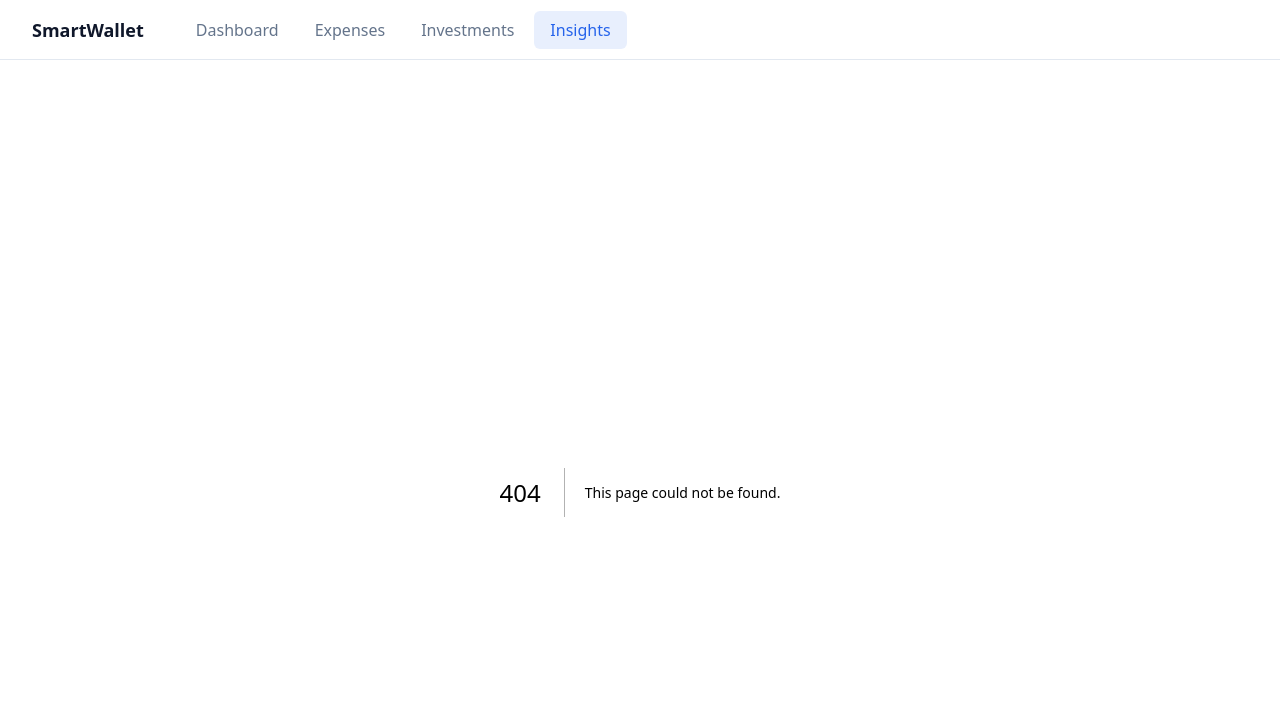
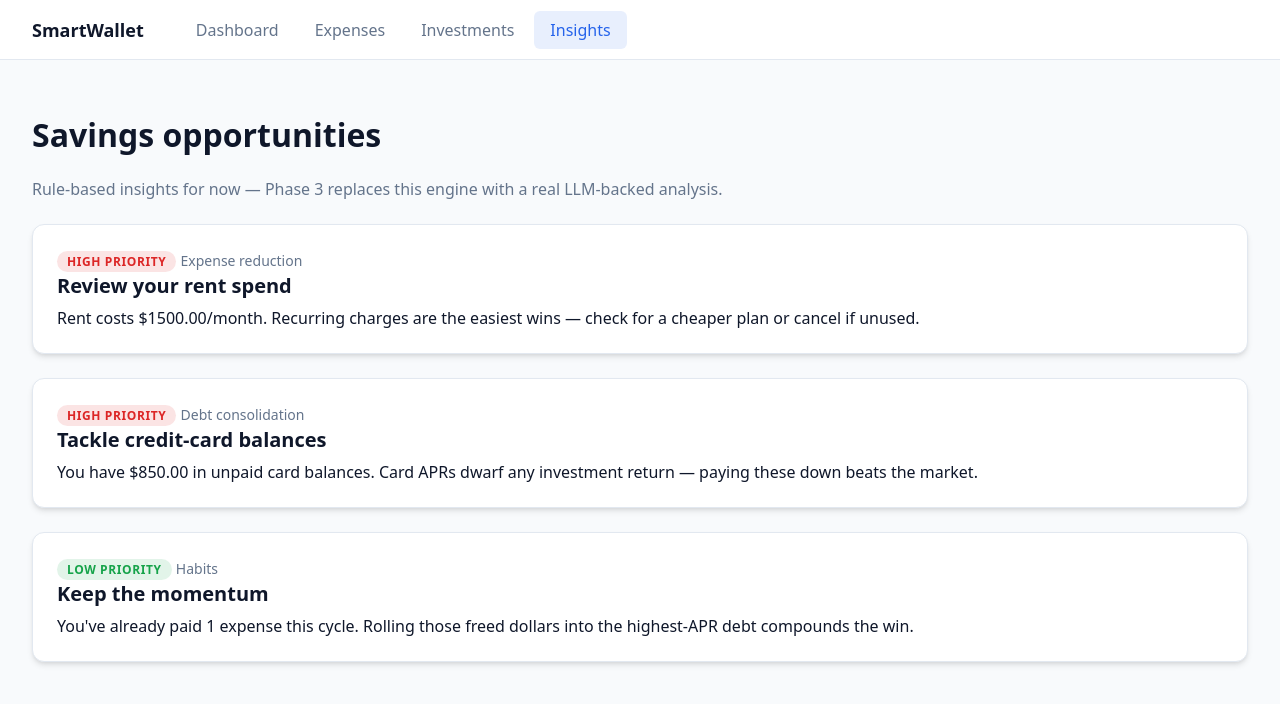
Before and after one commit to jrbuckley/SmartWallet, a Next.js app: page /insights in a window 1280 px wide. Before the commit this address had no page. Shown: the top 704 px of the page. Built offline with nearby package versions, Linux system fonts and the light colour scheme.

Commit message:
Next.js App Router scaffold: app/insights/page.tsx

```diff
--- /dev/null
+++ b/app/insights/page.tsx
@@ -0,0 +1,29 @@
+import { buildInsights } from "@/lib/insights";
+import { getExpenses, getInvestments } from "@/lib/data";
+
+export default async function InsightsPage() {
+  const insights = buildInsights(getExpenses(), getInvestments());
+
+  return (
+    <div>
+      <h1>Savings opportunities</h1>
+      <p style={{ color: "var(--text-secondary)", marginBottom: "1.5rem" }}>
+        Rule-based insights for now — Phase 3 replaces this engine with a real
+        LLM-backed analysis.
+      </p>
+
+      {insights.map((insight) => (
+        <div className="list-card" key={insight.id}>
+          <span className={`pill pill-${insight.priority}`}>
+            {insight.priority} priority
+          </span>{" "}
+          <span style={{ color: "var(--text-secondary)", fontSize: "0.875rem" }}>
+            {insight.category}
+          </span>
+          <h2 style={{ marginBottom: "0.5rem" }}>{insight.title}</h2>
+          <p style={{ margin: 0 }}>{insight.description}</p>
+        </div>
+      ))}
+    </div>
+  );
+}
```
